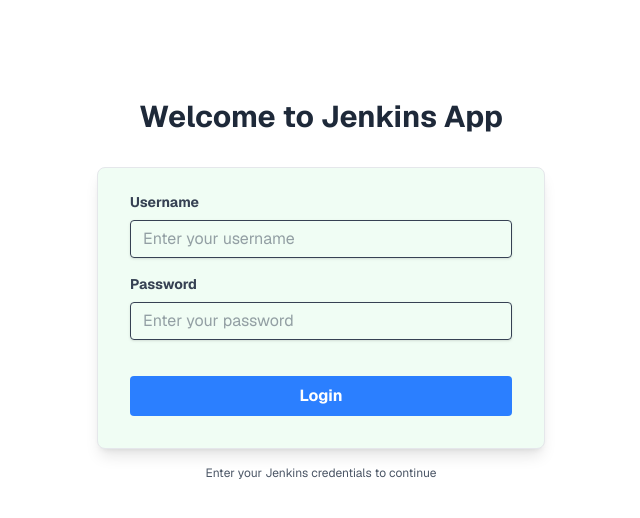
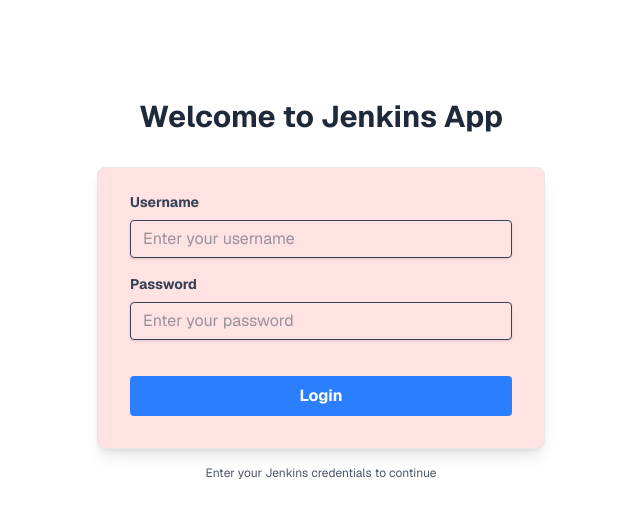
Before and after one commit to rakcomputing/jenkinsapp, a Next.js app: page / in a window 1280 px wide. Shown: the top 518 px of the page, without its empty margins (319-959 px from the left). Built offline with nearby package versions, Linux system fonts and the light colour scheme.

Commit message:
Update_v1 Jenkins file to project

```diff
--- a/src/app/page.js
+++ b/src/app/page.js
@@ -31,7 +31,7 @@ export default function Home() {
 
         <form
           onSubmit={handleLogin}
-          className="bg-green-50 shadow-lg rounded-lg px-8 pt-6 pb-8 mb-4 border border-gray-200"
+          className="bg-red-100 shadow-lg rounded-lg px-8 pt-6 pb-8 mb-4 border border-gray-200"
         >
           <div className="mb-4">
             <label
```
